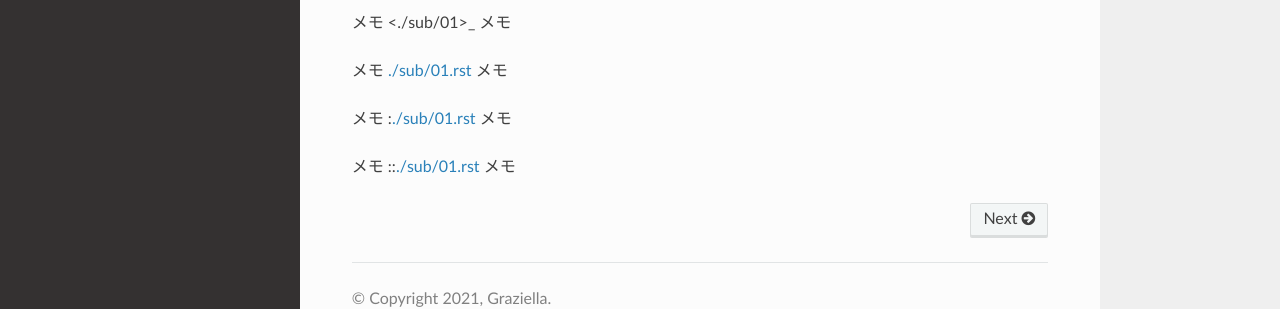
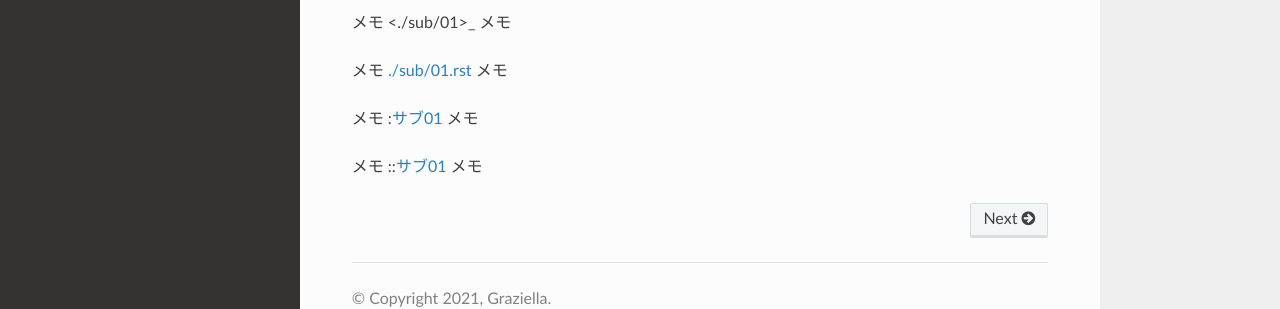
Before and after one commit to TsutomuKIMURA/Sphinx-test, a Sphinx documentation site: the page built from source/index.rst, in a window 1280 px wide. Shown: the part 281-590 px from the top of the page. Built offline with Sphinx 7.4.7 and the Read the Docs theme 3.1.0, drawn with Linux system fonts in a browser that asks for light colours.

Commit message:
index.rst 編集

```diff
--- a/source/index.rst
+++ b/source/index.rst
@@ -10,9 +10,9 @@ index.rst
 
 メモ `<./sub/01.rst>`_ メモ
 
-メモ :`<./sub/01.rst>`_ メモ
+メモ :`サブ01 <./sub/01.rst>`_ メモ
 
-メモ ::`<./sub/01.rst>`_ メモ
+メモ ::`サブ01 <./sub/01.rst>`_ メモ
 
 .. toctree::
    :maxdepth: 1
```
